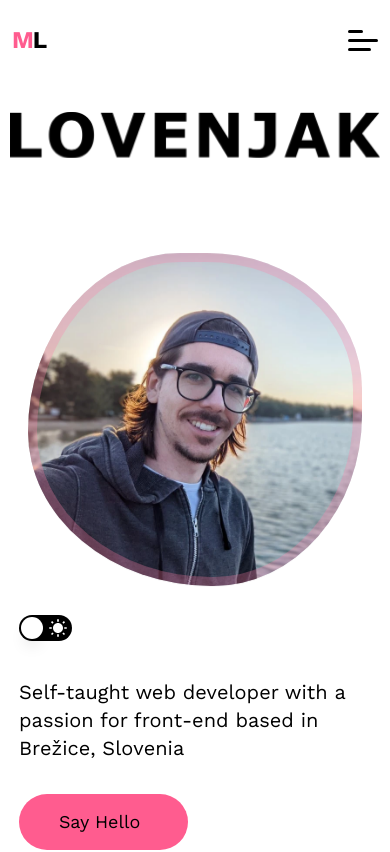
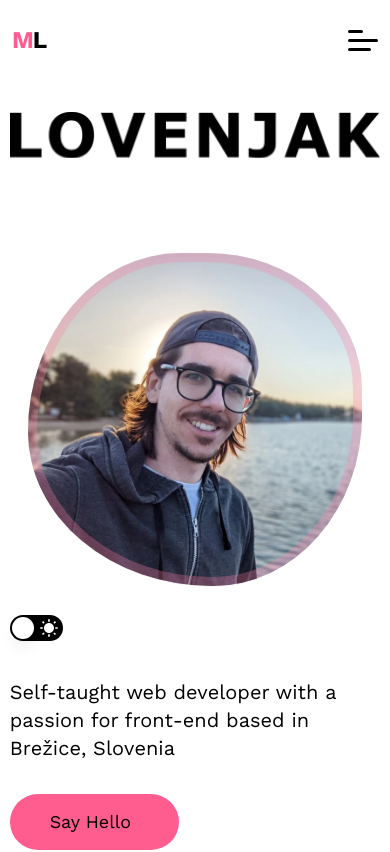
Before and after one commit to rubuz/ML-portfolioV2, a React (Vite) app: page / in a window 390 px wide. Shown: the top 852 px of the page. Built offline with nearby package versions, Linux system fonts and the light colour scheme.

Commit message:
Update Hero component styles

```diff
--- a/src/components/Hero.jsx
+++ b/src/components/Hero.jsx
@@ -27,7 +27,7 @@ const Hero = () => {
   return (
     <div className="mt-20 sm:max-w-[70%] max-w-[95%] mx-auto flex lg:flex-row-reverse flex-col-reverse justify-center items-center sm:gap-20 gap-10 lg:gap-10">
       <div className="mx-auto max-w-[90%] hero__img"></div>
-      <div className="lg:w-1/2 w-[95%] flex flex-col items-start gap-8">
+      <div className="lg:w-1/2 max-sm:min-w-[95%] flex flex-col items-start gap-8">
         <div>
           <Switch
             checked={theme}
```
